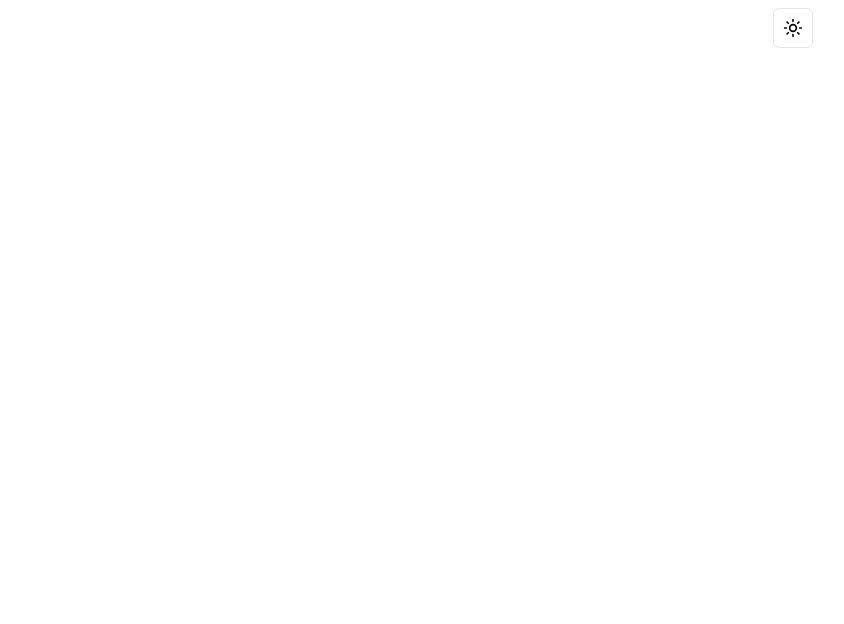
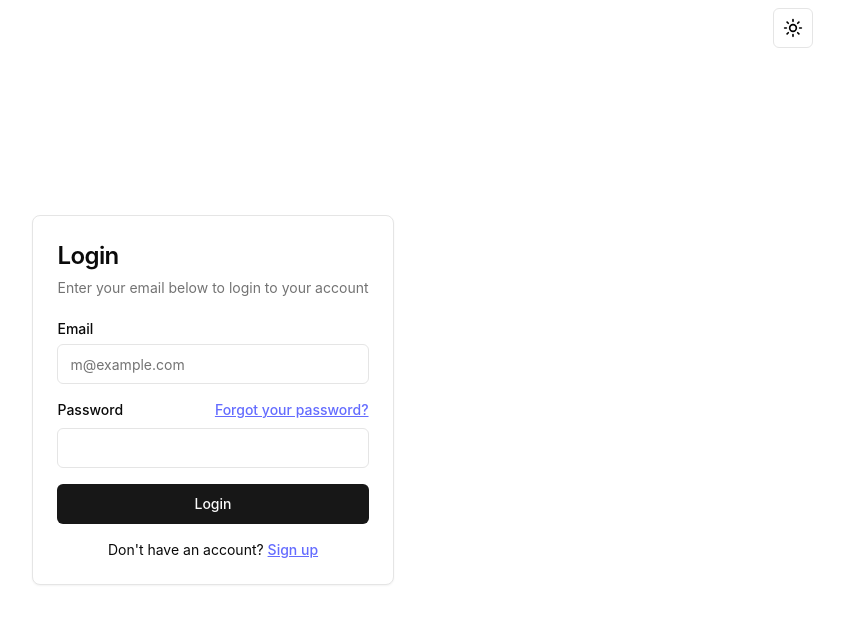
Before and after one commit to HillCountryCoder/dashboard-frontend, a React (Vite) app: page /login in a window 1280 px wide. Before the commit this address had no page. Shown: the top 624 px of the page, without its empty margins (427-1271 px from the left). Built offline with nearby package versions, Linux system fonts and the light colour scheme.

Commit message:
feat: added login page static

```diff
--- a/src/App.tsx
+++ b/src/App.tsx
@@ -3,15 +3,17 @@ import "./App.css";
 import { SignUp } from "./components/SignUp/signUp";
 import { ThemeProvider } from "./components/theme-provider";
 import { ModeToggle } from "./components/mode-toggle";
+import { Login } from "./components/Login/login";
 
 function App() {
   return (
     <div className="h-full flex">
       <ThemeProvider>
-        <ModeToggle className="absolute top-2 right-10 "/>
+        <ModeToggle className="absolute top-2 right-10 " />
         <BrowserRouter>
           <Routes>
             <Route path="/register" element={<SignUp />} />
+            <Route path="/login" element={<Login />} />
           </Routes>
         </BrowserRouter>
       </ThemeProvider>
--- /dev/null
+++ b/src/components/Login/login.tsx
@@ -0,0 +1,58 @@
+import { Button } from "@/components/ui/button";
+import {
+  Card,
+  CardContent,
+  CardDescription,
+  CardHeader,
+  CardTitle,
+} from "@/components/ui/card";
+import { Input } from "@/components/ui/input";
+import { Label } from "@/components/ui/label";
+import { Link } from "react-router-dom";
+
+export const description =
+  "A login form with email and password. There's an option to login with Google and a link to sign up if you don't have an account.";
+
+export function Login() {
+  return (
+    <Card className="mx-auto max-w-sm my-auto text-left">
+      <CardHeader>
+        <CardTitle className="text-2xl">Login</CardTitle>
+        <CardDescription>
+          Enter your email below to login to your account
+        </CardDescription>
+      </CardHeader>
+      <CardContent>
+        <div className="grid gap-4">
+          <div className="grid gap-2 text-left">
+            <Label htmlFor="email">Email</Label>
+            <Input
+              id="email"
+              type="email"
+              placeholder="m@example.com"
+              required
+            />
+          </div>
+          <div className="grid gap-2">
+            <div className="flex items-center">
+              <Label htmlFor="password">Password</Label>
+              <Link to="#" className="ml-auto inline-block text-sm underline">
+                Forgot your password?
+              </Link>
+            </div>
+            <Input id="password" type="password" required />
+          </div>
+          <Button type="submit" className="w-full">
+            Login
+          </Button>
+        </div>
+        <div className="mt-4 text-center text-sm">
+          Don&apos;t have an account?{" "}
+          <Link to="/register" className="underline">
+            Sign up
+          </Link>
+        </div>
+      </CardContent>
+    </Card>
+  );
+}
--- a/src/components/SignUp/signUp.tsx
+++ b/src/components/SignUp/signUp.tsx
@@ -50,13 +50,10 @@ export function SignUp() {
           <Button type="submit" className="w-full">
             Create an account
           </Button>
-          <Button variant="outline" className="w-full">
-            Sign up with GitHub
-          </Button>
         </div>
         <div className="mt-4 text-center text-sm">
           Already have an account?{" "}
-          <Link to="#" className="underline">
+          <Link to="/login" className="underline">
             Sign in
           </Link>
         </div>
```
